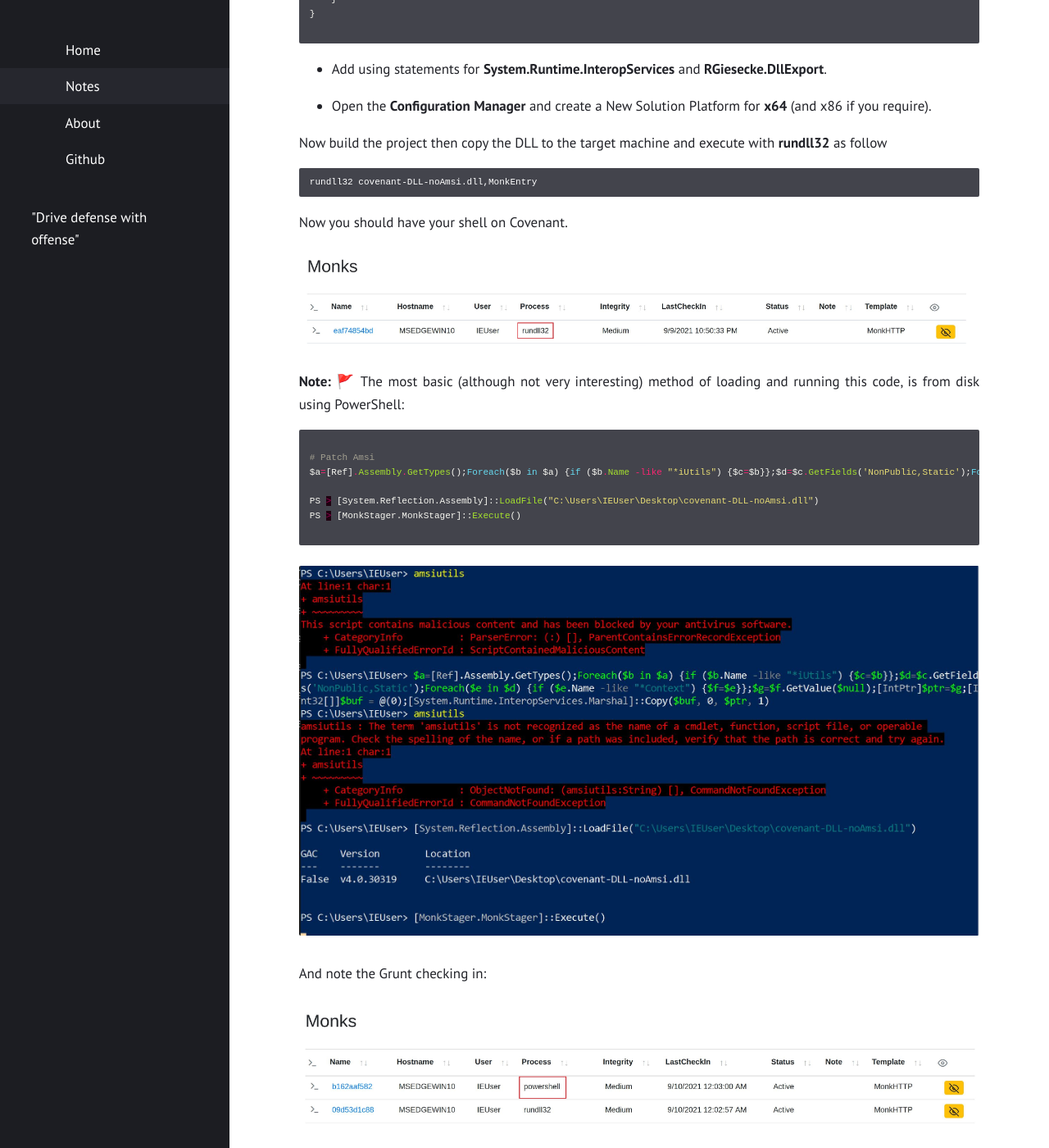
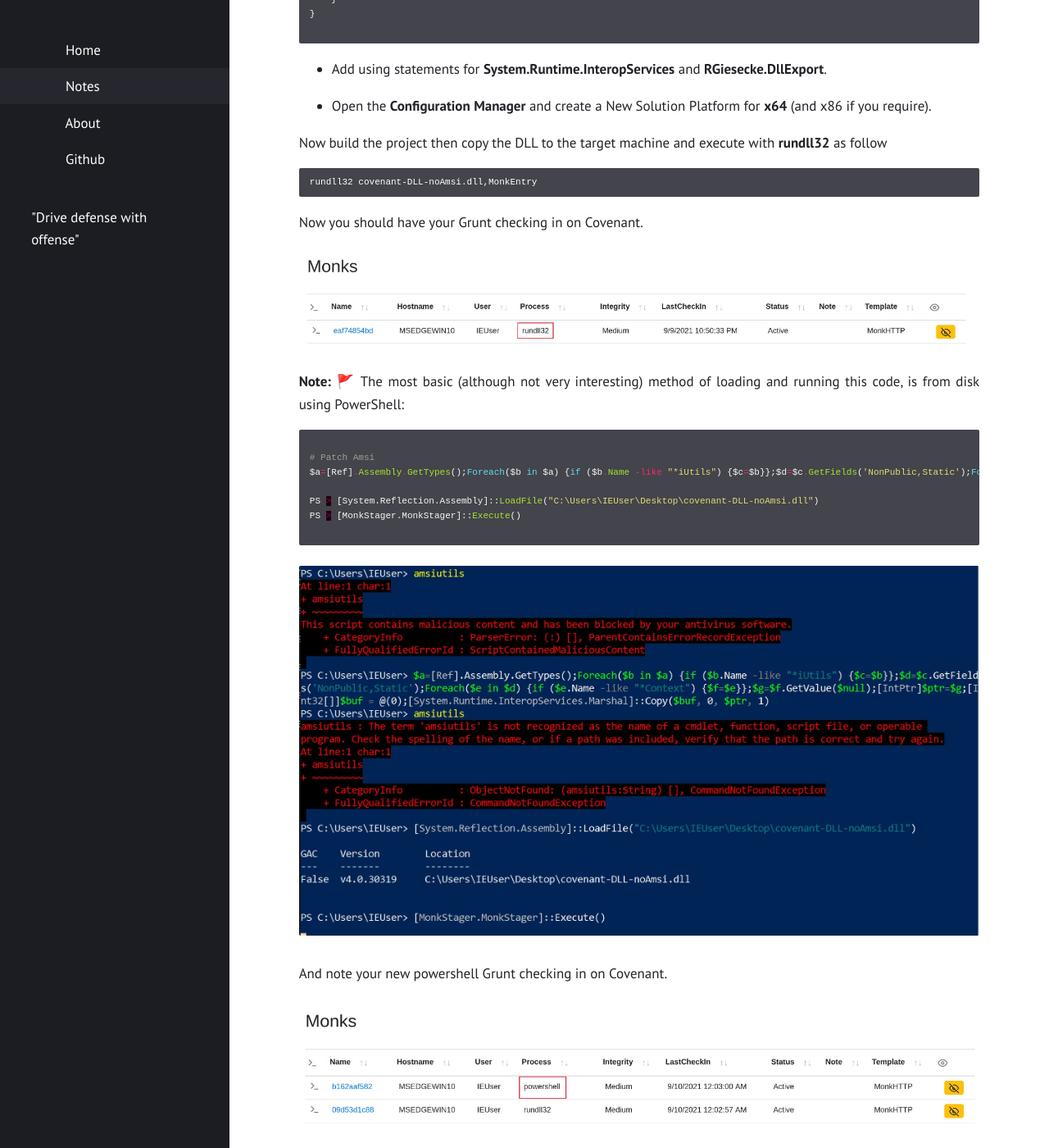
Before and after one commit to Fil88/Fil88.github.io, a Jekyll site: the page built from notes.md, in a window 1280 px wide and 1400 px high, scrolled down 13708 px. Shown: the whole window at 82% size. Built offline with Jekyll 4.4.1, drawn with Linux system fonts in a browser that asks for light colours.

Commit message:
Update notes.md

````diff
--- a/notes.md
+++ b/notes.md
@@ -636,7 +636,7 @@
 rundll32 covenant-DLL-noAmsi.dll,MonkEntry
 ```
 
-Now you should have your shell on Covenant.
+Now you should have your Grunt checking in on Covenant.
 
 <p align="center">
   <img src="/assets/posts/2021-03-01-Windows-Evasion/cov3.JPG">
@@ -658,7 +658,8 @@
   <img src="/assets/posts/2021-03-01-Windows-Evasion/cov5.JPG">
 </p>
 
-And note the Grunt checking in:
+And note your new powershell Grunt checking in on Covenant.
+
 
 <p align="center">
   <img src="/assets/posts/2021-03-01-Windows-Evasion/cov4.JPG">
````
